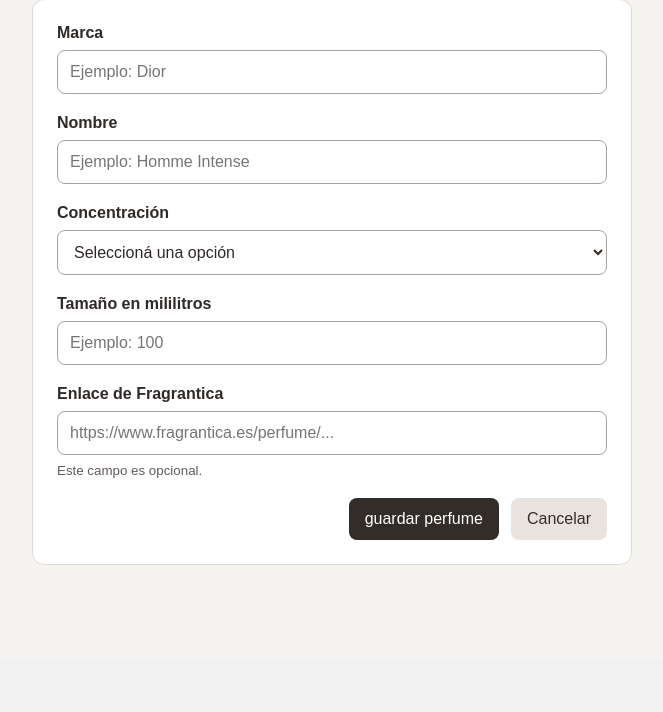
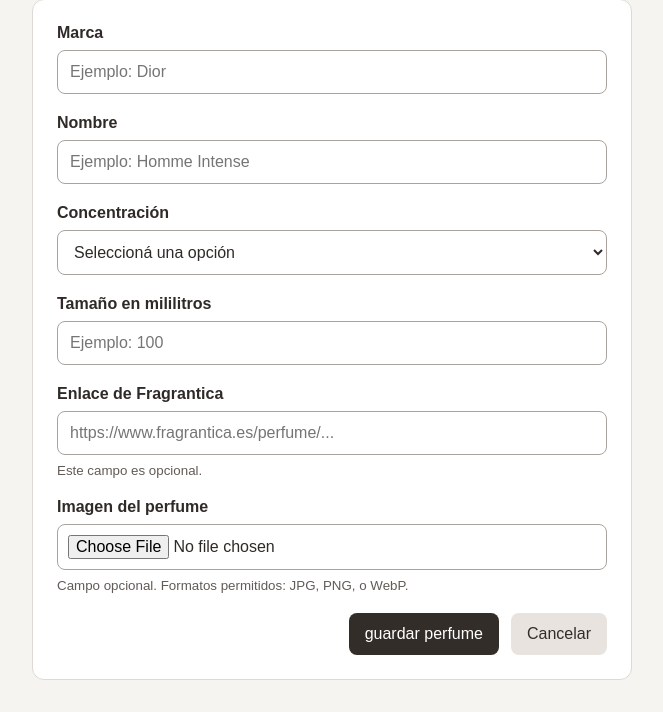
Before and after one commit to nahuelsalda763/Esteloteca, a FastAPI app: page /agregar in a window 1280 px wide. Shown: the part 141-853 px from the top of the page, without its empty margins (308-971 px from the left). Before the commit the page ends 706 px from the top, so only its background shows below. Run offline with FastAPI, Linux system fonts and the light colour scheme.

Commit message:
Se integra la opcion de añadir una foto/imagen del perfume

```diff
--- a/main.py
+++ b/main.py
@@ -1,33 +1,90 @@
-from fastapi import FastAPI, Form, Request
-from fastapi.responses import HTMLResponse, RedirectResponse
+from pathlib import Path
+import shutil
+from uuid import uuid4
+
+from fastapi import (
+    FastAPI,
+    File,
+    Form,
+    HTTPException,
+    Request,
+    UploadFile,
+)
+from fastapi.responses import (
+    HTMLResponse,
+    RedirectResponse,
+)
 from fastapi.staticfiles import StaticFiles
 from fastapi.templating import Jinja2Templates
 
 import database
 
 
+# Carpeta principal del proyecto.
+BASE_DIR = Path(__file__).resolve().parent
+
+# Carpeta donde guardaremos las imágenes.
+UPLOAD_DIR = BASE_DIR / "uploads" / "perfumes"
+
+# Crea la carpeta si todavía no existe.
+UPLOAD_DIR.mkdir(
+    parents=True,
+    exist_ok=True,
+)
+
+
 app = FastAPI(title="Esteloteca")
 
-#Aca indicamos donde se encuentran los archivos css, js e imagenes
 
+# Archivos CSS, JavaScript e imágenes estáticas.
 app.mount(
     "/static",
-    StaticFiles(directory="static"),
-    name = "static",
+    StaticFiles(
+        directory=str(BASE_DIR / "static")
+    ),
+    name="static",
 )
 
-#aca donde se encuentra las plantillas html
-templates = Jinja2Templates(directory="templates")
 
-#Aca se crea la tabla cuando inicia la aplicacion. SI esta existe, sqlite no la vuelve a crear
+# Imágenes subidas por los usuarios.
+app.mount(
+    "/uploads",
+    StaticFiles(
+        directory=str(BASE_DIR / "uploads")
+    ),
+    name="uploads",
+)
+
+
+# Plantillas HTML.
+templates = Jinja2Templates(
+    directory=str(BASE_DIR / "templates")
+)
+
+
+# Crea la tabla si no existe.
 database.crear_tabla()
 
-def normalizar_url(url: str | None) -> str | None:
+# Agrega la columna imagen a bases anteriores.
+database.asegurar_columna_imagen()
+
+
+# Tipos de imágenes permitidos.
+TIPOS_IMAGEN_PERMITIDOS = {
+    "image/jpeg": ".jpg",
+    "image/png": ".png",
+    "image/webp": ".webp",
+}
+
+
+def normalizar_url(
+    url: str | None,
+) -> str | None:
     """
-    Limpia y normaliza una dirección web.
+    Limpia el enlace de Fragrantica.
 
-    Devuelve None cuando el campo está vacío.
-    Agrega https:// cuando el usuario no lo escribió.
+    Devuelve None cuando está vacío.
+    Agrega https:// cuando falta.
     """
 
     if url is None:
@@ -35,31 +92,99 @@ def normalizar_url(url: str | None) -> str | None:
 
     url = url.strip()
 
-    if not url or url.lower() in {"none", "null"}:
+    if not url:
         return None
 
-    if not url.startswith(("http://", "https://")):
+    if not url.startswith(
+        ("http://", "https://")
+    ):
         url = f"https://{url}"
 
     return url
 
-@app.get("/", response_class = HTMLResponse)
-def mostrar_coleccion(request : Request):
+
+def guardar_imagen(
+    imagen: UploadFile | None,
+) -> str | None:
+    """
+    Guarda una imagen y devuelve su nombre.
+
+    Si no se seleccionó ninguna imagen,
+    devuelve None.
+    """
+
+    if imagen is None or not imagen.filename:
+        return None
+
+    extension = TIPOS_IMAGEN_PERMITIDOS.get(
+        imagen.content_type
+    )
+
+    if extension is None:
+        raise HTTPException(
+            status_code=400,
+            detail=(
+                "Formato de imagen no permitido. "
+                "Usá JPG, PNG o WebP."
+            ),
+        )
+
+    # Generamos un nombre único.
+    nombre_archivo = (
+        f"{uuid4().hex}{extension}"
+    )
+
+    ruta_archivo = (
+        UPLOAD_DIR / nombre_archivo
+    )
+
+    # Copiamos el archivo al almacenamiento local.
+    with ruta_archivo.open("wb") as destino:
+        shutil.copyfileobj(
+            imagen.file,
+            destino,
+        )
+
+    return nombre_archivo
+
+
+@app.get(
+    "/",
+    response_class=HTMLResponse,
+)
+def mostrar_coleccion(
+    request: Request,
+):
+    """
+    Muestra todos los perfumes guardados.
+    """
+
     perfumes = database.obtener_perfumes()
 
     return templates.TemplateResponse(
-        request = request,
-        name = "index.html",
-        context = {"perfumes" : perfumes},
+        request=request,
+        name="index.html",
+        context={
+            "perfumes": perfumes,
+        },
     )
 
-@app.get("/agregar", response_class = HTMLResponse)
-def mostrar_formulario(request: Request):
+
+@app.get(
+    "/agregar",
+    response_class=HTMLResponse,
+)
+def mostrar_formulario(
+    request: Request,
+):
+    """
+    Muestra el formulario de perfumes.
+    """
 
     return templates.TemplateResponse(
-        request = request,
-        name = "agregar.html",
-        context = {}
+        request=request,
+        name="agregar.html",
+        context={},
     )
 
 
@@ -70,8 +195,19 @@ def agregar_perfume(
     concentracion: str = Form(...),
     tamano_ml: int = Form(...),
     fragrantica_url: str | None = Form(None),
+    imagen: UploadFile | None = File(None),
 ):
-    enlace_normalizado = normalizar_url(fragrantica_url)
+    """
+    Recibe el formulario y guarda el perfume.
+    """
+
+    enlace_normalizado = normalizar_url(
+        fragrantica_url
+    )
+
+    nombre_imagen = guardar_imagen(
+        imagen
+    )
 
     database.agregar_perfume(
         marca=marca.strip(),
@@ -79,6 +215,7 @@ def agregar_perfume(
         concentracion=concentracion,
         tamano_ml=tamano_ml,
         fragrantica_url=enlace_normalizado,
+        imagen=nombre_imagen,
     )
 
     return RedirectResponse(
--- a/static/css/styles.css
+++ b/static/css/styles.css
@@ -70,13 +70,27 @@ body {
     border-radius: 12px;
 }
 
-.imagen-perfume {
+.imagen-perfume{
     display: flex;
-    min-height: 180px;
+    height: 220px;
     align-items: center;
-    justify-content: center;
+    overflow: hidden;
     background-color: #ebe7e2;
     color: #625b56;
+}
+
+.foto-perfume {
+    display: block;
+    width: 100%;
+    height: 100%;
+    padding: 12px;
+    background-color: #ffffff;
+    object-fit: contain;
+}
+
+.campo input[type = "file"] {
+    padding: 10px;
+    background-color: #ffffff;
 }
 
 .informacion-perfume {
--- a/templates/agregar.html
+++ b/templates/agregar.html
@@ -33,6 +33,7 @@
                 class="formulario"
                 action="/agregar"
                 method="post"
+                enctype = "multipart/form-data"
             >
                 <div class="campo">
                     <label for="marca">
@@ -134,6 +135,24 @@
                     </small>
                 </div>
 
+                <div class = "campo">
+                    <label for = "imagen">
+                        Imagen del perfume
+                    </label>
+
+                    <input
+                        type = "file"
+                        id = "imagen"
+                        name = "imagen"
+                        accept = ".jpg, .png, .webp, image/jpeg, image/png, image/webp"
+                    >
+
+                    <small>
+                        Campo opcional. Formatos permitidos:
+                        JPG, PNG, o WebP.
+                    </small>
+                </div>
+
                 <div class = "acciones-formulario">
 
                     <button
```
Also changed, not shown: database.py (+93 -35 lines), templates/index.html (+10 -2 lines).
